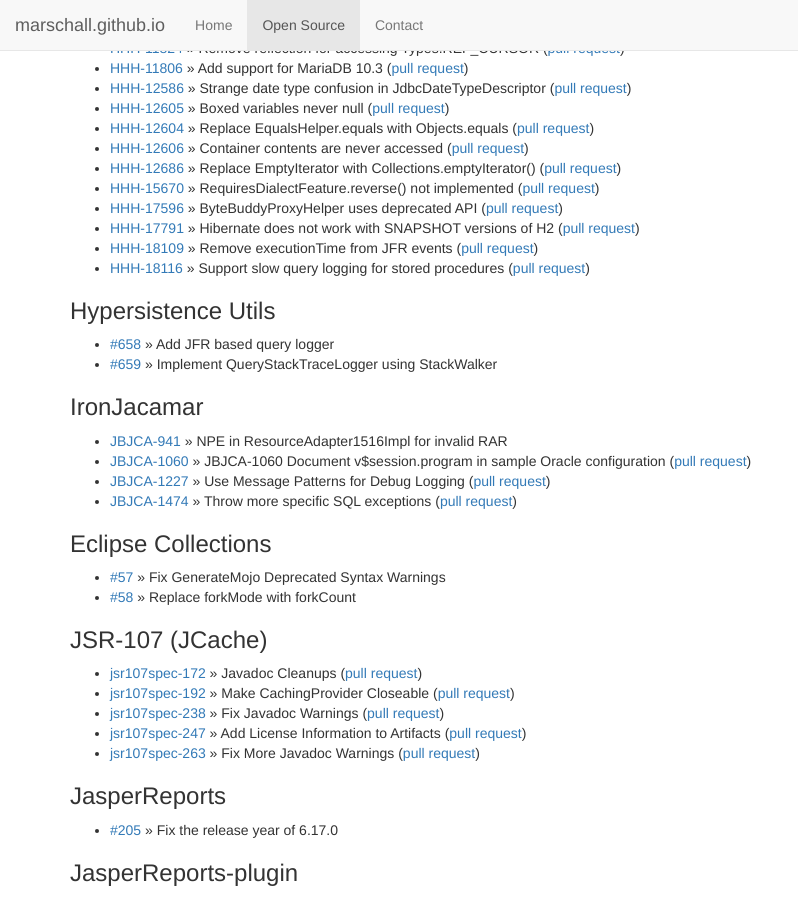
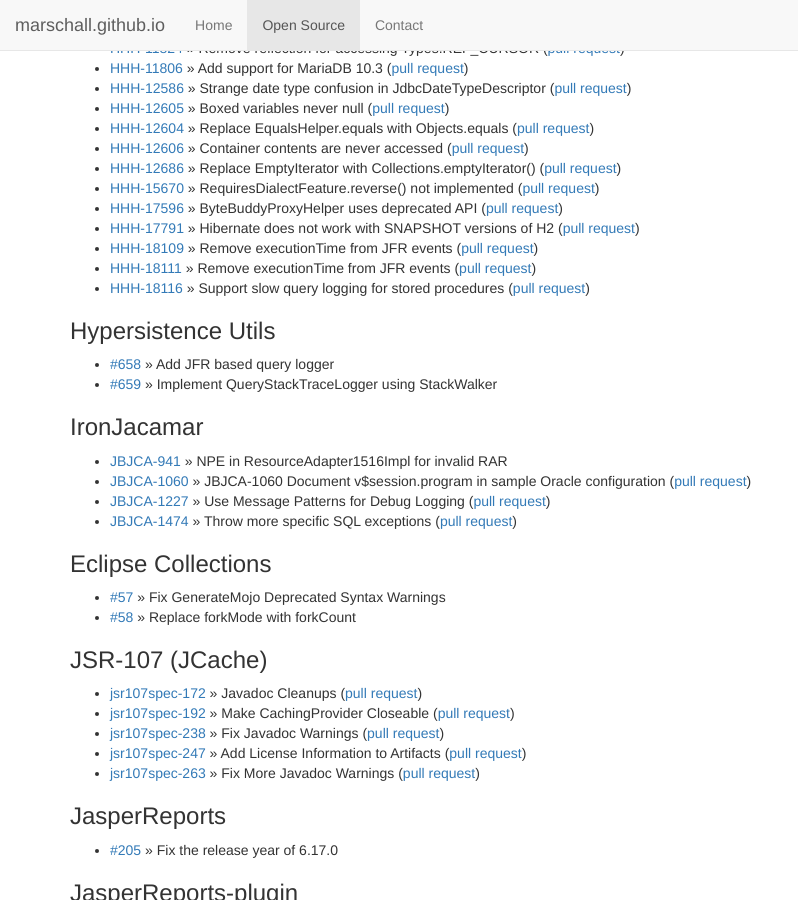
Before and after one commit to marschall/marschall.github.com, a Jekyll site: the page built from open-source.html, in a window 1280 px wide and 900 px high, scrolled down 4919 px. Shown: the whole window, without its empty margins (0-798 px from the left). Built offline with Jekyll 4.4.1, drawn with Linux system fonts in a browser that asks for light colours.

Commit message:
add HHH-18111

```diff
--- a/open-source.html
+++ b/open-source.html
@@ -306,6 +306,7 @@
   <li><a href="https://hibernate.atlassian.net/browse/HHH-17596">HHH-17596</a> &raquo; ByteBuddyProxyHelper uses deprecated API (<a href="https://github.com/hibernate/hibernate-orm/pull/7666">pull request</a>)</li>
   <li><a href="https://hibernate.atlassian.net/browse/HHH-17791">HHH-17791</a> &raquo; Hibernate does not work with SNAPSHOT versions of H2 (<a href="https://github.com/hibernate/hibernate-orm/pull/7917">pull request</a>)</li>
   <li><a href="https://hibernate.atlassian.net/browse/HHH-18109">HHH-18109</a> &raquo; Remove executionTime from JFR events (<a href="https://github.com/hibernate/hibernate-orm/pull/8373">pull request</a>)</li>
+  <li><a href="https://hibernate.atlassian.net/browse/HHH-18111">HHH-18111</a> &raquo; Remove executionTime from JFR events (<a href="Stored procedure execution not covered by EventManager">pull request</a>)</li>
   <li><a href="https://hibernate.atlassian.net/browse/HHH-18116">HHH-18116</a> &raquo; Support slow query logging for stored procedures (<a href="https://github.com/hibernate/hibernate-orm/pull/8382">pull request</a>)</li>
 </ul>
 <h3>Hypersistence Utils</h3>
```
